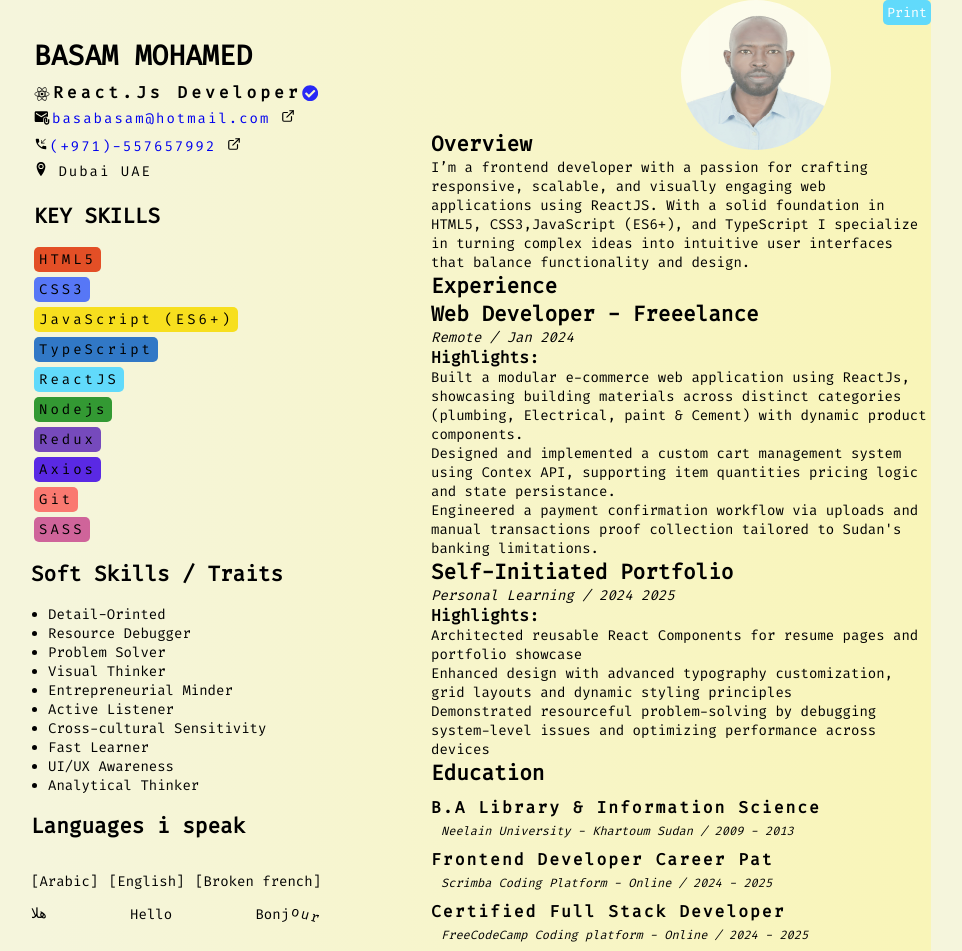
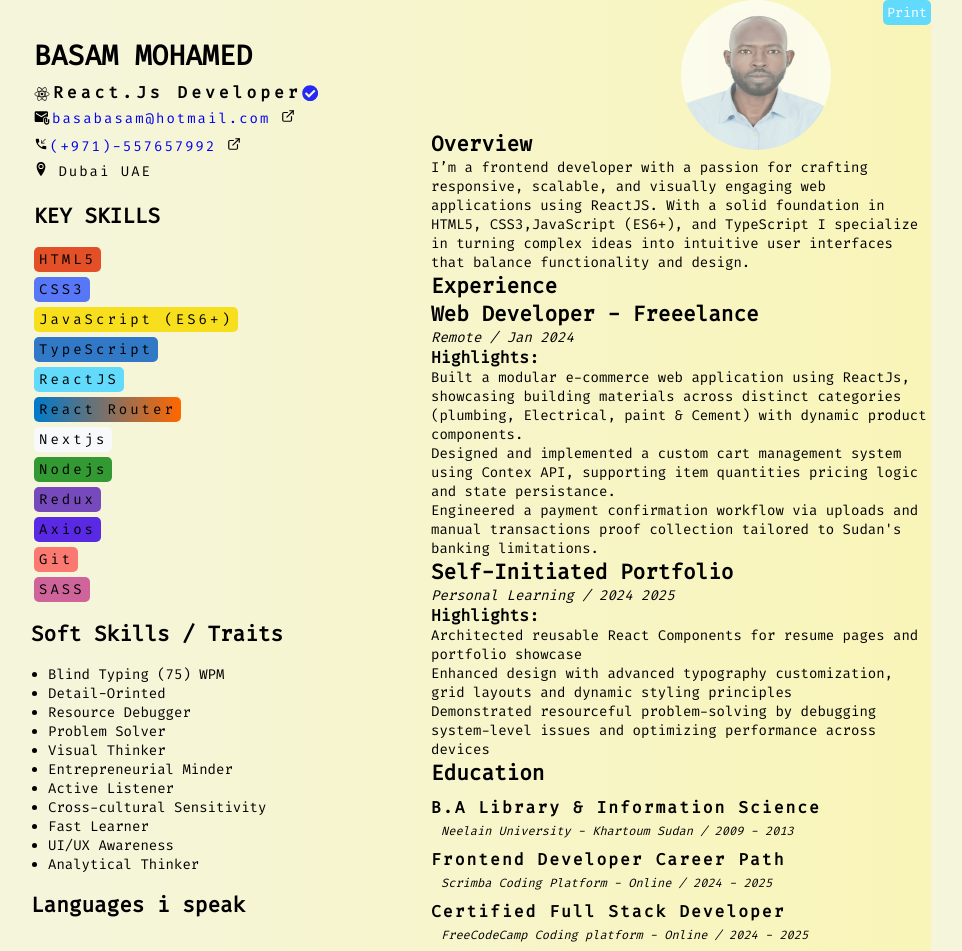
Before and after one commit to BasamLive/my-resume, a React (Vite) app: page / in a window 1280 px wide. Shown: the top 951 px of the page, without its empty margins (159-1121 px from the left). Built offline with nearby package versions, Linux system fonts and the light colour scheme; a web font is replaced by a local one.

Commit message:
added Nextjs and React router

```diff
--- a/src/App.jsx
+++ b/src/App.jsx
@@ -19,6 +19,8 @@ const skills = [
   { name: "JavaScript (ES6+)", color: "#f7df1e" }, // logic master, very capable
   { name: "TypeScript", color: "#3178C6" }, // newer layer, but launching fast
   { name: "ReactJS", color: "#61dafb" }, // your power tool, real passion
+  { name: "React Router", color: "linear-gradient(to right,#007ACC ,#FF6700)" },
+  { name: "Nextjs", color: "#f8f9fa" },
   { name: "Nodejs", color: "#339933" },
   { name: "Redux", color: "#764ABC" },
   { name: "Axios", color: " #5A29E4" },
@@ -100,6 +102,7 @@ const App = () => {
           <div>
             <h2>Soft Skills / Traits</h2>
             <ul className="softskills-ul">
+              <li>Blind Typing (75) WPM</li>
               <li>Detail-Orinted </li>
               <li>Resource Debugger </li>
               <li>Problem Solver </li>
@@ -200,7 +203,7 @@ const App = () => {
             </div>
             <div className="edu-two">
               <h3 className="education-secondary-heading">
-                Frontend Developer Career Pat
+                Frontend Developer Career Path
               </h3>
               <p className="education-university-name">
                 Scrimba Coding Platform - Online / 2024 - 2025
```
